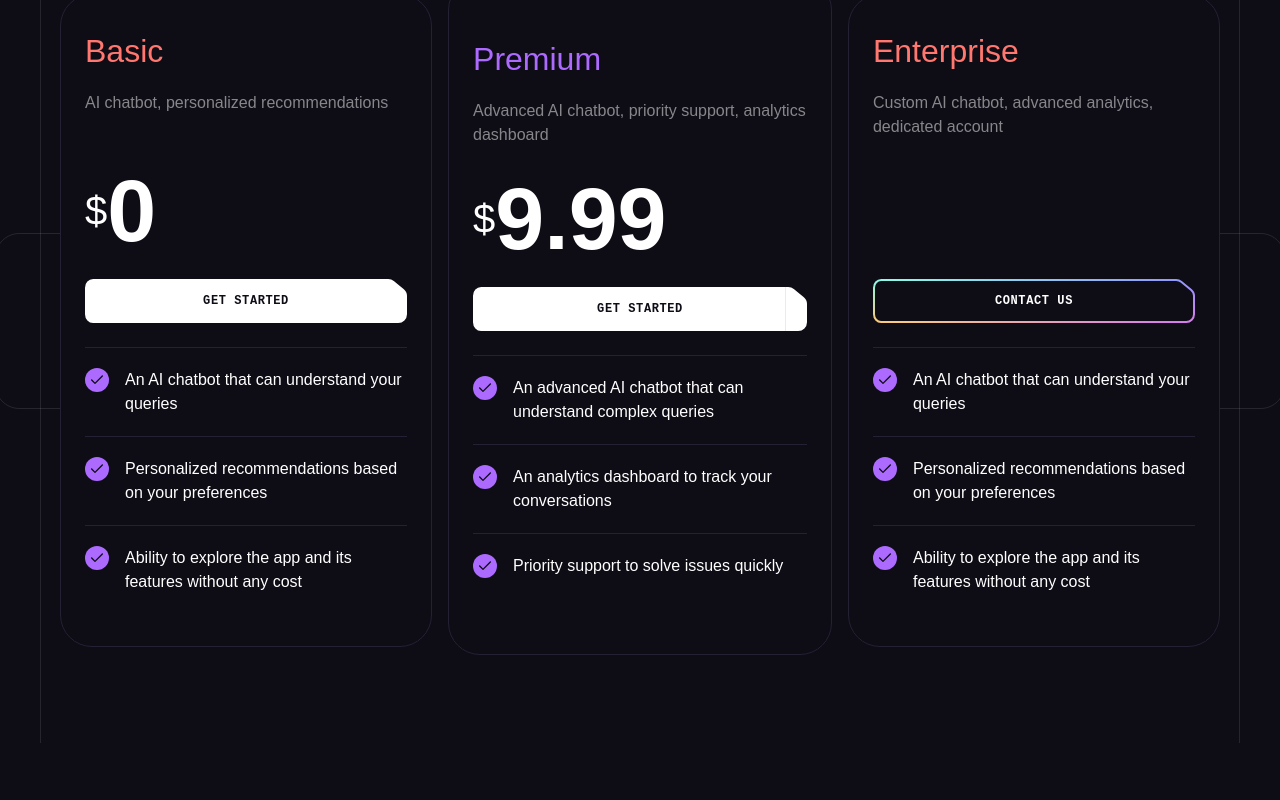
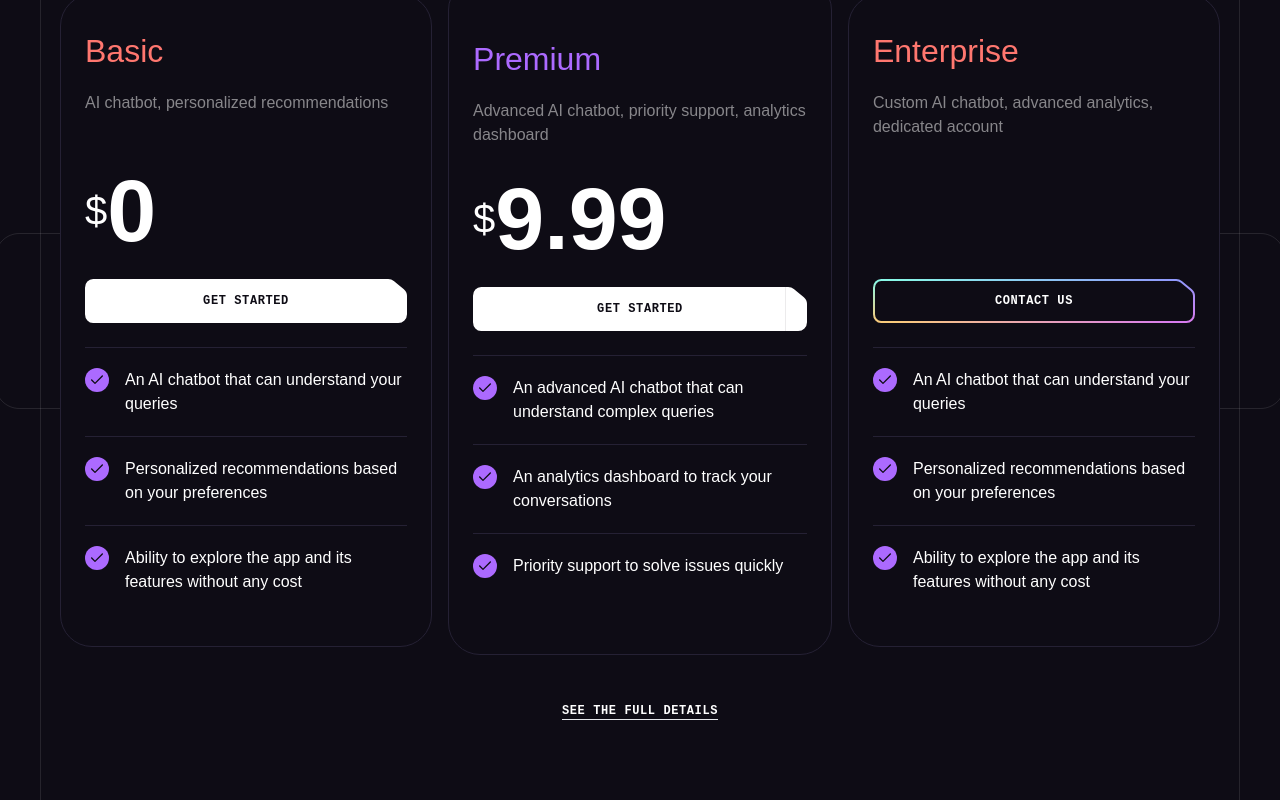
Before and after one commit to samirzjadhav/brainwave-web, a React (Create React App) app: page / in a window 1280 px wide. Shown: the part 6475-7275 px from the top of the page. Before the commit the page ends 7218 px from the top, so only its background shows below. Built offline with nearby package versions, Linux system fonts and the light colour scheme.

Commit message:
feat: added new see the full detail on pricing section

```diff
--- a/src/components/Pricing.js
+++ b/src/components/Pricing.js
@@ -36,6 +36,14 @@
           <LeftLine />
           <RightLine />
         </div>
+        <div className="flex justify-center mt-10">
+          <a
+            href="/pricing"
+            className="text-xs font-bold font-code tracking-wider uppercase border-b"
+          >
+            See the full details
+          </a>
+        </div>
       </div>
     </Section>
   );
```
